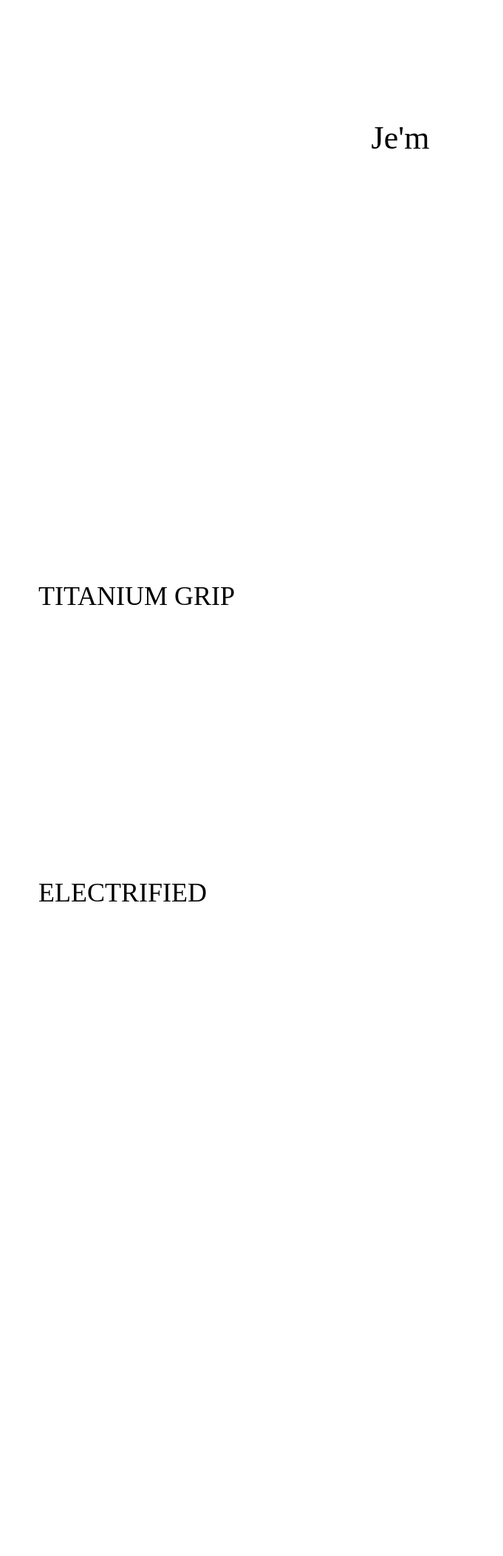
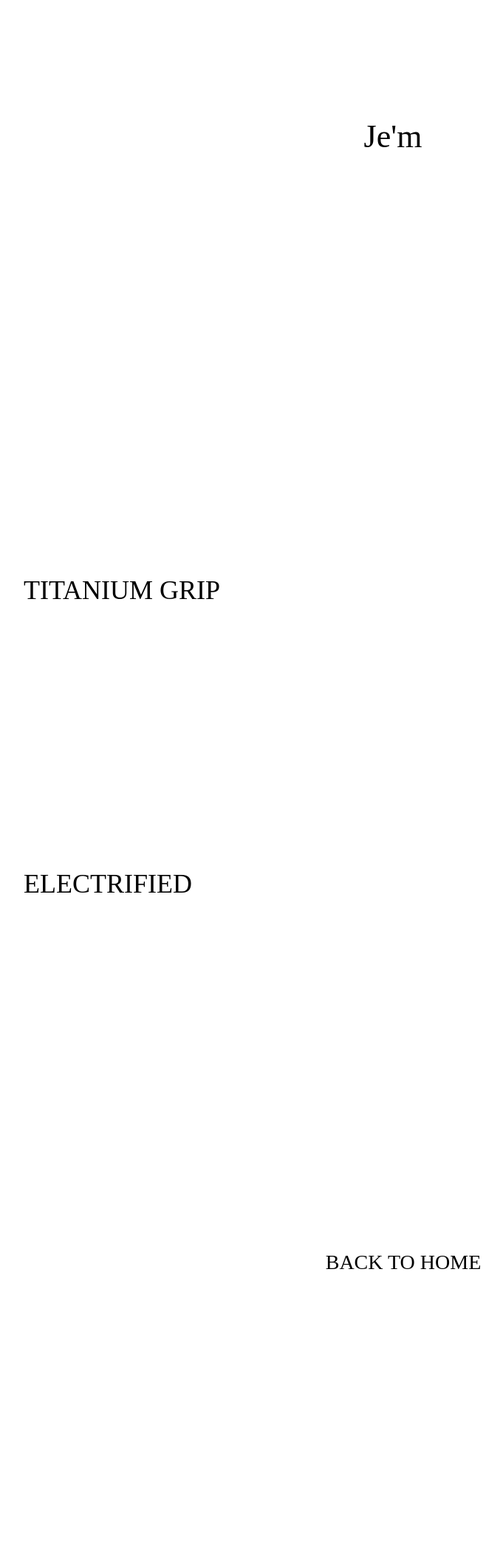
Before and after one commit to ohlucinda/jemlyrics, a Jekyll site: the page built from lyrics.md, in a window 1280 px wide. Shown: the whole page at 74% size, without its empty margins (158-839 px from the left). Built offline with Jekyll 4.4.1, drawn with Linux system fonts in a browser that asks for light colours; some web fonts are replaced; before the commit the page ends 1761 px from its top, so only the background shows below that.

Commit message:
Update lyrics.html

```diff
--- a/_layouts/lyrics.html
+++ b/_layouts/lyrics.html
@@ -8,7 +8,7 @@
 <style>
 body {
   font-family: 'Aboreto', cursive;
-  margin: 60px 0 60px 120px;
+  margin: 60px 0 60px 100px; /* ← 少し中央寄りに調整 */
   font-size: 28px;
   line-height: 1.6;
   white-space: pre-wrap;
@@ -35,7 +35,7 @@ body.list .title {
 }
 
 .list div {
-  margin: 2px 0;   /* ← 間隔詰めた */
+  margin: 0px 0;   /* ← ここで間隔ほぼゼロ */
 }
 
 /* 戻るリンク */
@@ -67,6 +67,12 @@ body.list .title {
       </div>
     {% endfor %}
   </div>
+
+  <!-- ★一覧ページにも戻るリンク追加 -->
+  <div class="back">
+    <a href="{{ '/' | relative_url }}">BACK TO HOME</a>
+  </div>
+
 {% else %}
   <div class="back">
     <a href="{{ '/lyrics' | relative_url }}">BACK TO TITLES</a>
```
Also changed, not shown: other parts of _layouts/lyrics.html (+1 -1 lines).
